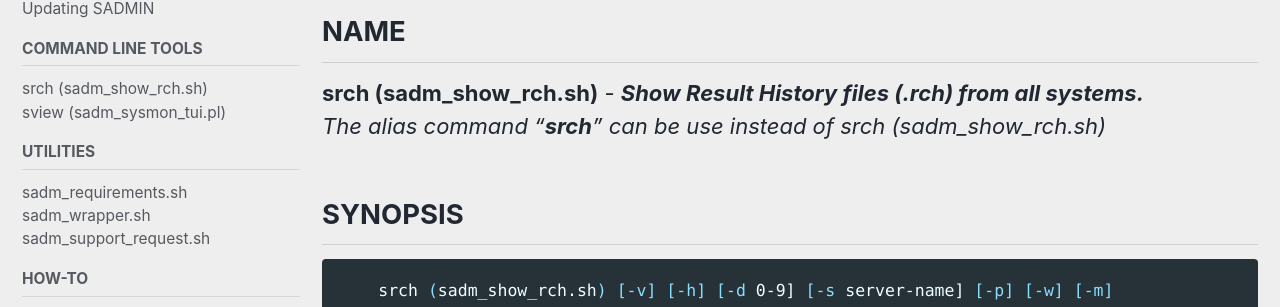
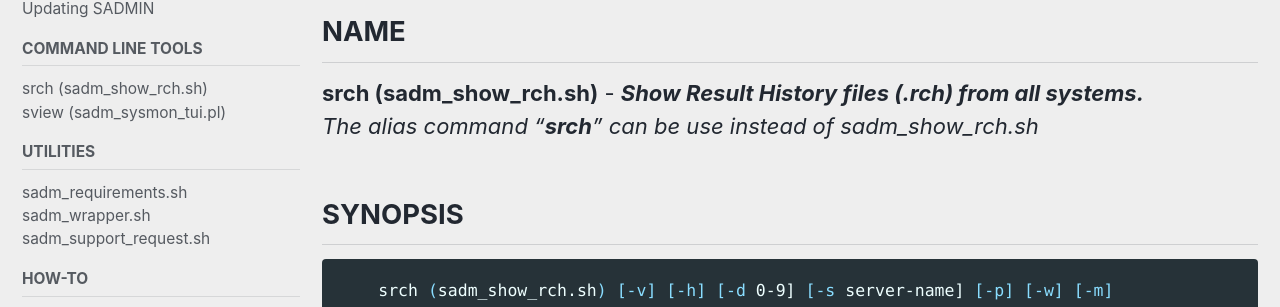
Before and after one commit to jadupl2/jadupl2.github.io, a Jekyll site: the page built from _posts/2021-04-09-sadm-show-rch.md, in a window 1280 px wide and 900 px high. Shown: the part 322-629 px from the top of the window. Built offline with Jekyll 4.4.1, drawn with Linux system fonts in a browser that asks for light colours; cached includes are drawn as plain includes; part of the change alters nothing that is shown.

Commit message:
Typo Modification

````diff
--- a/_posts/2021-04-09-sadm-show-rch.md
+++ b/_posts/2021-04-09-sadm-show-rch.md
@@ -24,7 +24,7 @@ sidebar:
 
 ## NAME
 **{{ page.title }}** - ***{{ page.desc }}***
-*The alias command "**srch**" can be use instead of {{ page.title }}*
+*The alias command "**srch**" can be use instead of sadm_show_rch.sh*
 
 
 
@@ -58,12 +58,14 @@ can be executed only on the SADMIN server.*
 ## EXAMPLE
 
 ```# srch```
+
 ![Show RCH Main Screen](/assets/img/man/sadm_show_rch.png){: .align-center}
 
 
 Example of the RCH Summary Report for a specific server
 
 ```# srch -s raspi6```
+
 ![Show RCH for one server](/assets/img/man/sadm_show_rch-s.png){: .align-center}
 
 
````
